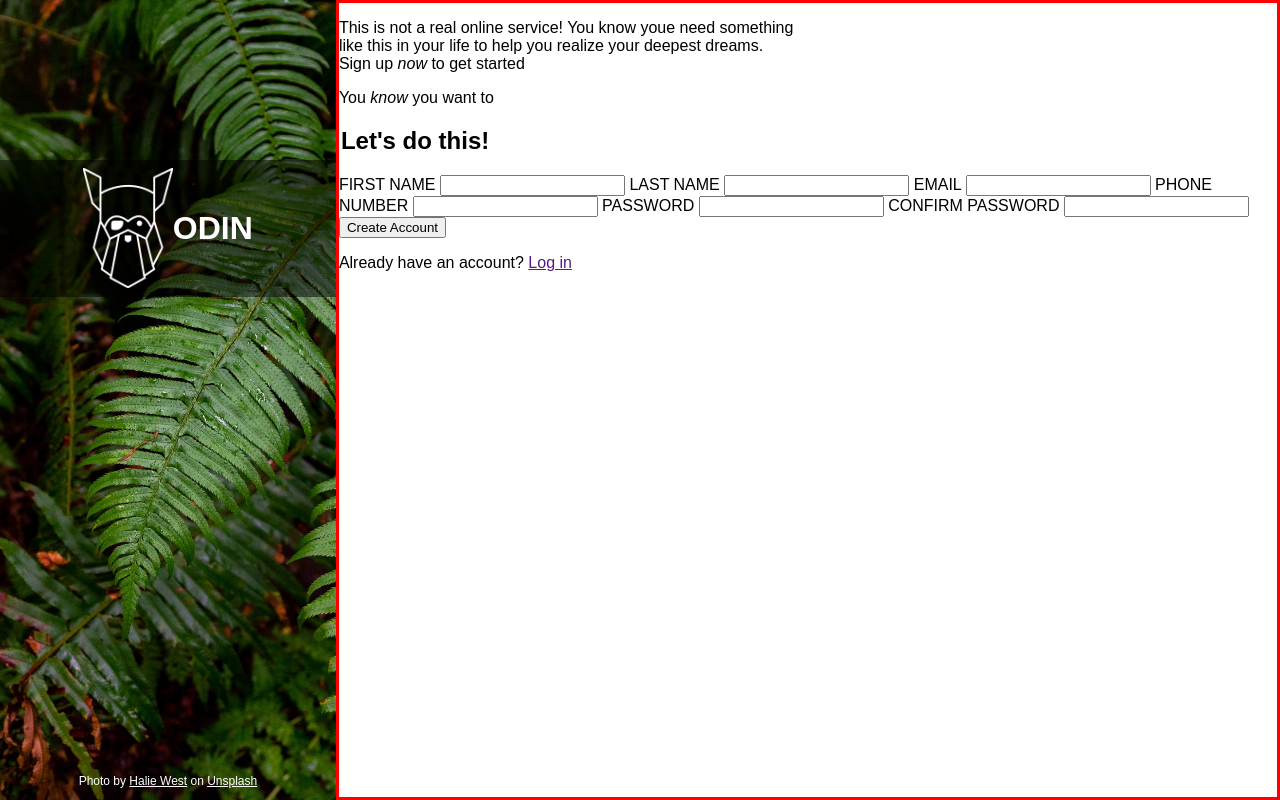
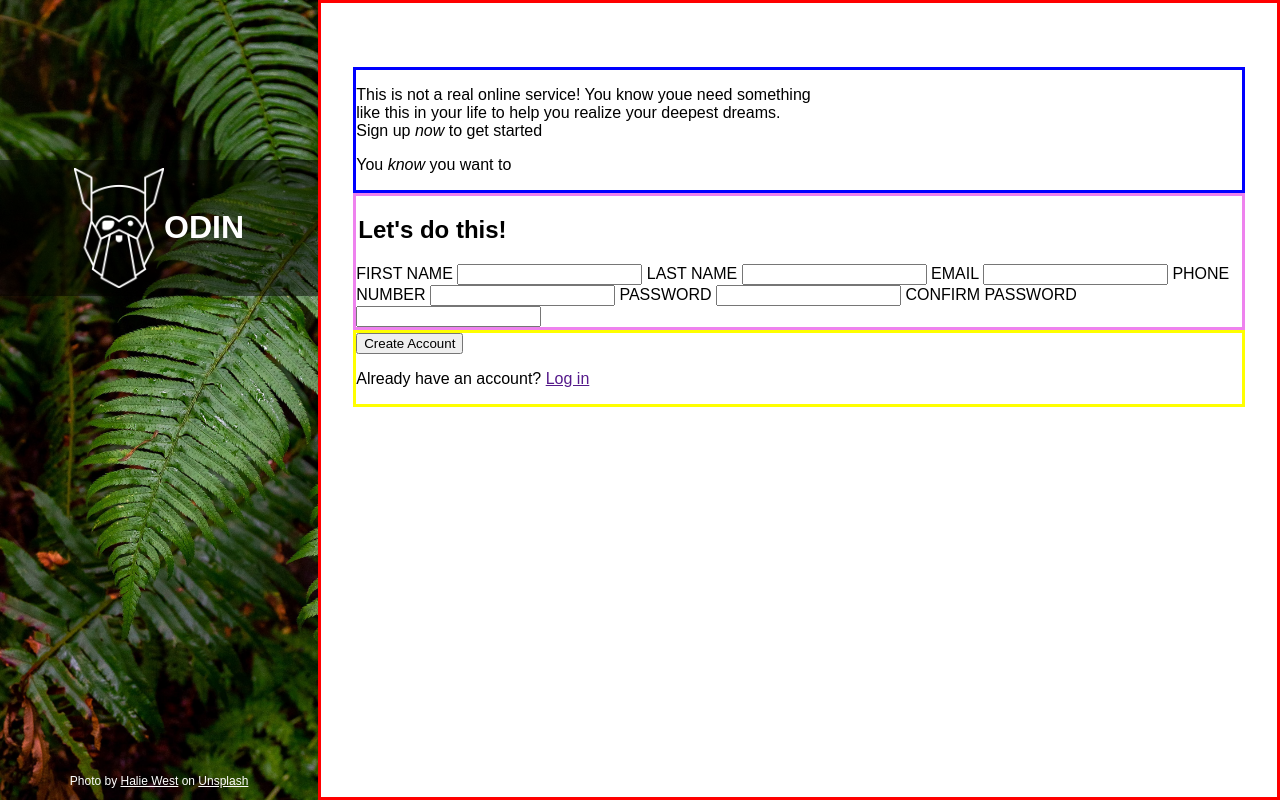
Before and after one commit to AbdurrahmanAfsa/signUpForm, a plain HTML site: page index.html in a window 1280 px wide. Drawn offline with Linux system fonts and the light colour scheme.

Commit message:
change padding of the right side section

```diff
--- a/style.css
+++ b/style.css
@@ -46,4 +46,17 @@ body{
 
 .rightSide{
     border: 3px solid red;
+    padding: 5% 2.5%;
 }
+
+.paragraph{
+    border: 3px solid blue;
+}
+
+.form{
+    border: 3px solid violet;
+}
+
+.createAccount{
+    border: 3px solid yellow;
+}
```
